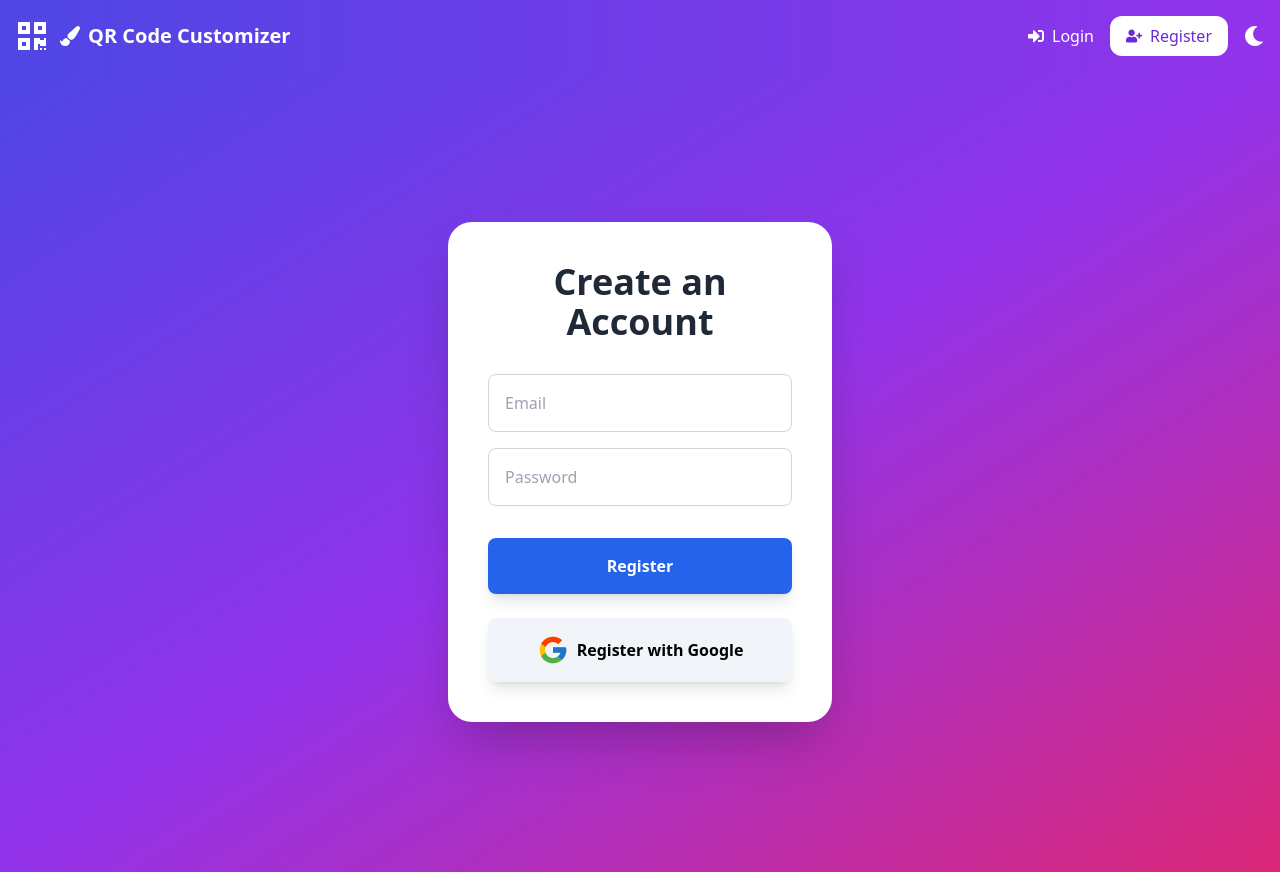
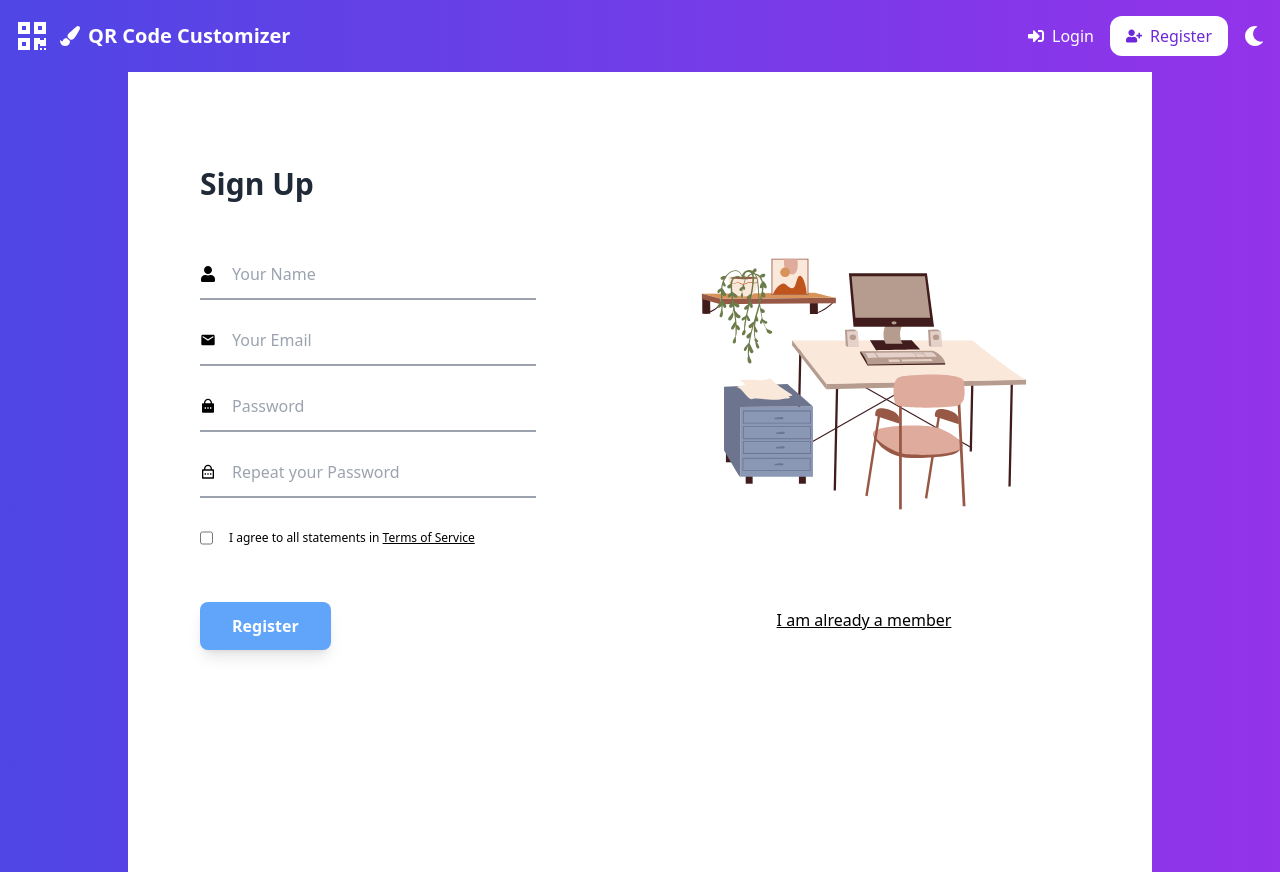
Before and after one commit to VesperAkshay/qr-code-generator, a React (Create React App) app: page /register in a window 1280 px wide. Built offline with nearby package versions, Linux system fonts and the light colour scheme; no server answers.

Commit message:
update register form and add image asset

```diff
--- a/src/components/Register.js
+++ b/src/components/Register.js
@@ -1,68 +1,150 @@
-import React, { useState } from 'react';
-import { getAuth, createUserWithEmailAndPassword, sendEmailVerification } from 'firebase/auth';
-import { useNavigate } from 'react-router-dom';
-import { motion } from 'framer-motion';
-import { FcGoogle } from 'react-icons/fc'; // Import Google icon
+import React, { useState } from "react";
+import {
+  createUserWithEmailAndPassword,
+  signInWithPopup,
+  GoogleAuthProvider,
+} from "firebase/auth";
+import { auth } from "../firebase";
+import { useNavigate } from "react-router-dom";
+import { motion } from "framer-motion";
+import { FaUser } from "react-icons/fa";
+import { MdEmail } from "react-icons/md";
+import { RiLockPasswordFill } from "react-icons/ri";
+import { RiLockPasswordLine } from "react-icons/ri";
+import OfficeIcon from "../assets/office-computer-table.svg";
+import { Link } from "react-router-dom";
+import toast from "react-hot-toast";
+
+
 
 export default function Register() {
-  const [email, setEmail] = useState('');
-  const [password, setPassword] = useState('');
-  const [error, setError] = useState('');
-  const [successMessage, setSuccessMessage] = useState('');
+  const [name, setName] = useState("");
+  const [email, setEmail] = useState("");
+  const [password, setPassword] = useState("");
+  const [confirmPassword, setConfirmPassword] = useState("")
   const navigate = useNavigate();
 
-  const handleRegister = async (e) => {
+  const handleSubmit = async (e) => {
     e.preventDefault();
-    const auth = getAuth();
+    if (password !== confirmPassword) {
+      toast.error("Passwords do not match.");
+    } else {
+      try {
+        await createUserWithEmailAndPassword(auth, email, password);
+        navigate("/dashboard");
+      } catch (error) {
+        toast.error(error.message);
+      }
+    }
+  };
 
+//leaving here for design updates on where to place this functionality
+  const handleGoogleRegister = async () => {
+    const provider = new GoogleAuthProvider();
     try {
-      const userCredential = await createUserWithEmailAndPassword(auth, email, password);
-      const user = userCredential.user;
-
-      await sendEmailVerification(user);
-      setSuccessMessage('Registration successful! Please check your email to verify your account.');
-
-      // Navigate to the login page after 3 seconds
-      setTimeout(() => {
-        navigate('/login');
-      }, 3000); // 3000 milliseconds = 3 seconds
-
-      // Clear message after 3 seconds
-      setTimeout(() => setSuccessMessage(''), 3000);
+      await signInWithPopup(auth, provider);
+      navigate("/dashboard");
     } catch (error) {
-      setError(error.message);
-      console.error("Error during registration", error);
+      toast.error(error.message);
     }
   };
 
   return (
-    <div className="flex justify-center items-center min-h-screen bg-gradient-to-br from-indigo-600 via-purple-600 to-pink-600">
+    <div className="min-h-screen max-w-screen-lg bg-white grid grid-cols-[auto,1fr] justify-items-center  mx-auto items-center pb-32">
       <motion.form
-        onSubmit={handleRegister}
-        className="bg-white p-10 rounded-3xl shadow-2xl w-full max-w-sm"
+        onSubmit={handleSubmit}
+        className="bg-white p-10 items-left min-w-[26rem] max-w-full ml-8"
         initial={{ opacity: 0, y: 50 }}
         animate={{ opacity: 1, y: 0 }}
         transition={{ duration: 0.8, ease: "easeOut" }}
         whileHover={{ scale: 1.02 }}
       >
-        <h1 className="text-4xl font-extrabold text-center mb-8 text-gray-800">Create an Account</h1>
-        {error && <p className="text-red-500 mb-4">{error}</p>}
-        {successMessage && <p className="text-green-500 mb-4">{successMessage}</p>}
-        <motion.input type="email" placeholder="Email" value={email} onChange={(e) => setEmail(e.target.value)} required className="w-full p-4 border border-gray-300 rounded-lg mb-4" />
-        <motion.input type="password" placeholder="Password" value={password} onChange={(e) => setPassword(e.target.value)} required className="w-full p-4 border border-gray-300 rounded-lg mb-8" />
-        <motion.button type="submit" className="w-full bg-blue-600 text-white p-4 rounded-lg hover:bg-blue-700 transition-colors duration-300 shadow-lg font-semibold">Register</motion.button>
+        <h1 className="text-3xl font-extrabold text-left mb-12 text-gray-800 ">
+          Sign Up
+        </h1>
+        <div className="mb-4 flex flex-row items-center min-w-full py-3 border-b-2 border-gray-400">
+          <span className="pr-2" >
+            <FaUser />
+          </span>
+          <motion.input
+            type="text"
+            placeholder="Your Name"
+            value={name}
+            onChange={(e) => setName(e.target.value)}
+            className="w-full pl-2"
+          />
+        </div>
+        <div className="mb-4 flex flex-row min-w-full items-center py-3 border-b-2 border-gray-400">
+          <span className="pr-2" >
+            <MdEmail className="" />
+          </span>
+          <motion.input
+            type="email"
+            placeholder="Your Email"
+            value={email}
+            onChange={(e) => setEmail(e.target.value)}
+            className="w-full pl-2"
+            required
+            whileFocus={{
+              scale: 1.02,
+              boxShadow: "0 0 10px rgba(59, 130, 246, 0.5)",
+            }}
+          />
+        </div>
+        <div className="mb-4 flex flex-row gap-2 items-center py-3 min-w-full border-b-2 border-gray-400 w-full">
+          <span>
+            <RiLockPasswordFill />
+          </span>
+          <motion.input
+            type="password"
+            placeholder="Password"
+            value={password}
+            onChange={(e) => setPassword(e.target.value)}
+            className="w-full pl-2"
+            required
+            whileFocus={{
+              scale: 1.02,
+              boxShadow: "0 0 10px rgba(59, 130, 246, 0.5)",
+            }}
+            style={{ backgroundColor: "white !important" }}
+          />
+        </div>
+        <div className="mb-8 flex flex-row items-center py-3 gap-2 min-w-full border-b-2 border-gray-400 w-full">
+          <span className="pr-2">
+            <RiLockPasswordLine />
+          </span>
+          <motion.input
+            type="password"
+            placeholder="Repeat your Password"
+            value={confirmPassword}
+            onChange={(e) => setConfirmPassword(e.target.value)}
+            className="w-full"
+            required
+            animate={{ backgroundColor: "#ffffff" }}
+            whileFocus={{
+              scale: 1.02,
+              boxShadow: "0 0 10px rgba(59, 130, 246, 0.5)",
+            }}
+          />
+        </div>
 
-        {/* Google Register Button */}
+        <div className="min-w-full flex gap-4 flex-row mb-14">
+          <motion.input type="checkbox" className="" />
+          <p className="min-w-full text-xs">I agree to all statements in <Link to="/settings" className="underline hover:text-slate-400" href="">Terms of Service</Link> </p>
+
+        </div>
         <motion.button
-          type="button"
-          // onClick={handleGoogleRegister} // Uncomment this when you define handleGoogleRegister
-          className="w-full mt-6 bg-slate-100 text-black p-4 rounded-lg hover:bg-gray-200 transition-colors duration-150 shadow-lg flex items-center justify-center font-semibold"
+          type="submit"
+          className=" bg-blue-400 text-white py-3 px-8 rounded-lg hover:bg-blue-300 transition-colors duration-300 shadow-lg font-semibold"
           whileHover={{ scale: 1.05 }}
         >
-          <FcGoogle className="mr-2 size-8" />
-          Register with <span className="font-bold ml-1">Google</span>
+          Register
         </motion.button>
       </motion.form>
+      <div className="flex flex-col justify-items-center gap-4 align-center text-center hidden sm:block">
+        <img alt="OfficeIcon" src={OfficeIcon}  className="mb-6"/>
+        <p><Link to="/login" className="underline hover:text-slate-400" href="">I am already a member</Link></p>
+      </div>
     </div>
   );
 }
```
Also changed, not shown: src/assets/office-computer-table.svg (added).
